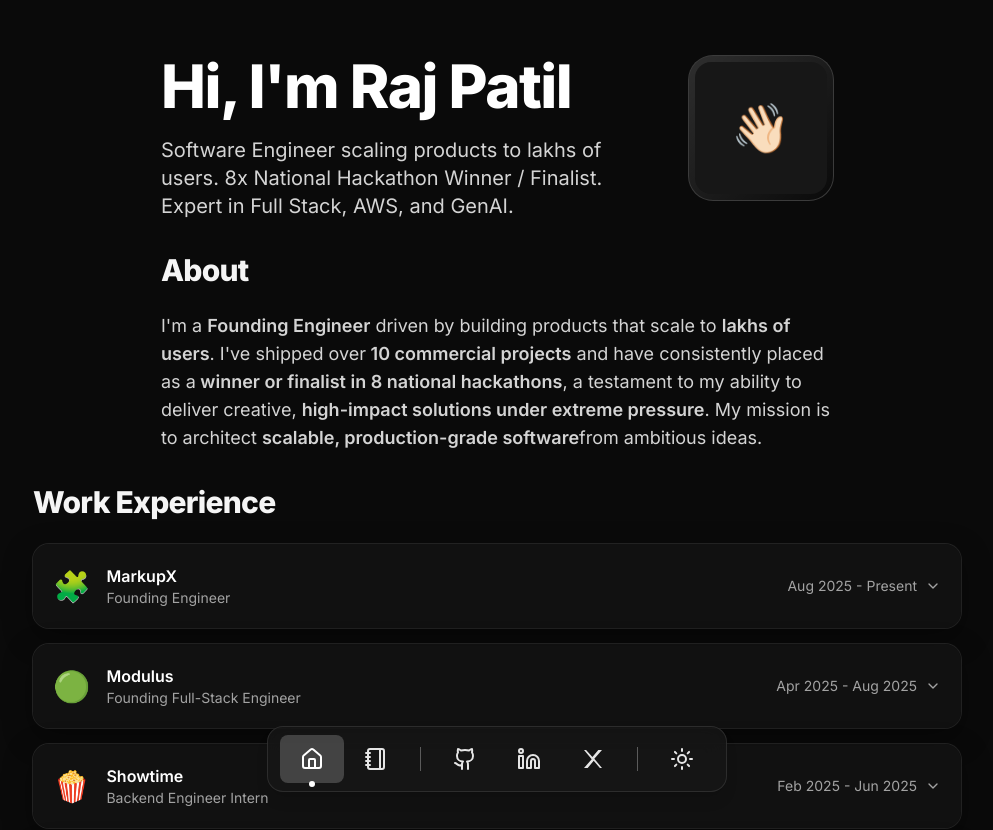
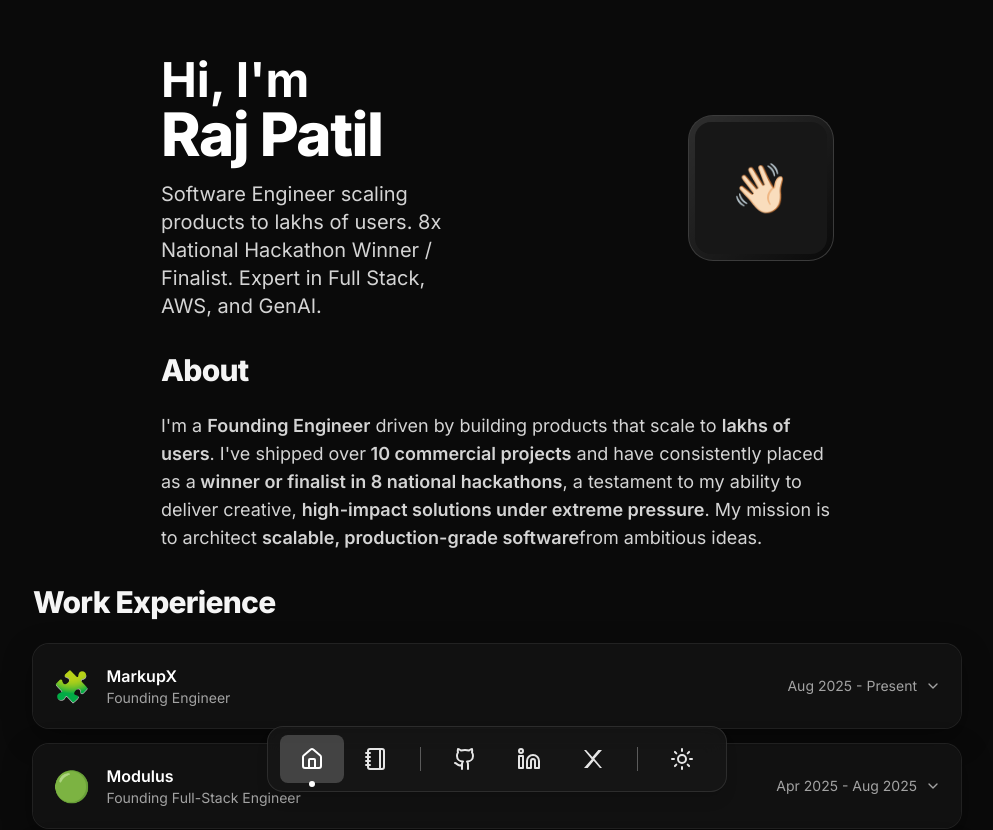
Before and after one commit to tylerdurden0x/patilraj-portfolio, a React (Vite) app: page / in a window 1280 px wide. Shown: the top 830 px of the page, without its empty margins (143-1136 px from the left). Built offline with nearby package versions, Linux system fonts and the light colour scheme.

Commit message:
right left intro

```diff
--- a/src/App.jsx
+++ b/src/App.jsx
@@ -159,24 +159,28 @@
 function Hero() {
   return (
     <div className="max-w-[90vw] sm:max-w-3xl mx-auto w-full px-5 sm:px-8 md:px-10 lg:px-12 pt-10 sm:pt-14">
-      <div className="grid grid-cols-1 sm:grid-cols-[1fr_auto] items-start gap-6 sm:gap-10">
+      <div className="grid grid-cols-1 sm:grid-cols-2 items-center gap-8">
         <div className="flex-1 min-w-0">
-          <h1 className="text-3xl sm:text-6xl font-extrabold tracking-tight text-neutral-900 dark:text-white leading-[1.05]">
-            Hi, I'm Raj Patil
+          <h1 className="text-3xl sm:text-5xl font-bold text-neutral-900 dark:text-white">
+            Hi, I'm
+            <br />
+            <span className="text-3xl sm:text-6xl font-extrabold tracking-tight">
+              Raj Patil
+            </span>
           </h1>
-          <p className="text-neutral-700 dark:text-neutral-300 mt-4 sm:mt-5 text-1.5xl sm:text-xl max-w-[36ch] sm:max-w-[52ch]">
+          <p className="mt-4 text-neutral-700 dark:text-neutral-300 text-lg sm:text-xl max-w-md">
             Software Engineer scaling products to lakhs of users. 8x National
             Hackathon Winner / Finalist. Expert in Full Stack, AWS, and GenAI.
           </p>
         </div>
 
         {/* Avatar / Decorative */}
-        <div className="hidden sm:block justify-self-end">
+        <div className="flex justify-center sm:justify-end">
           <motion.div
             initial={{ rotate: -8, y: -6, opacity: 0 }}
             animate={{ rotate: 0, y: 0, opacity: 1 }}
             transition={{ type: "spring", stiffness: 120, damping: 12 }}
-            className="relative w-24 h-24 sm:w-32 sm:h-32 md:w-36 md:h-36 mt-6 sm:mt-0"
+            className="relative w-24 h-24 sm:w-32 sm:h-32 md:w-36 md:h-36"
           >
             <div className="absolute inset-0 rounded-3xl bg-gradient-to-br from-black/10 to-black/0 dark:from-white/15 dark:to-white/0 ring-1 ring-black/10 dark:ring-white/20" />
             <div className="absolute inset-[6px] rounded-2xl bg-white dark:bg-neutral-900 grid place-items-center text-5xl">
```
